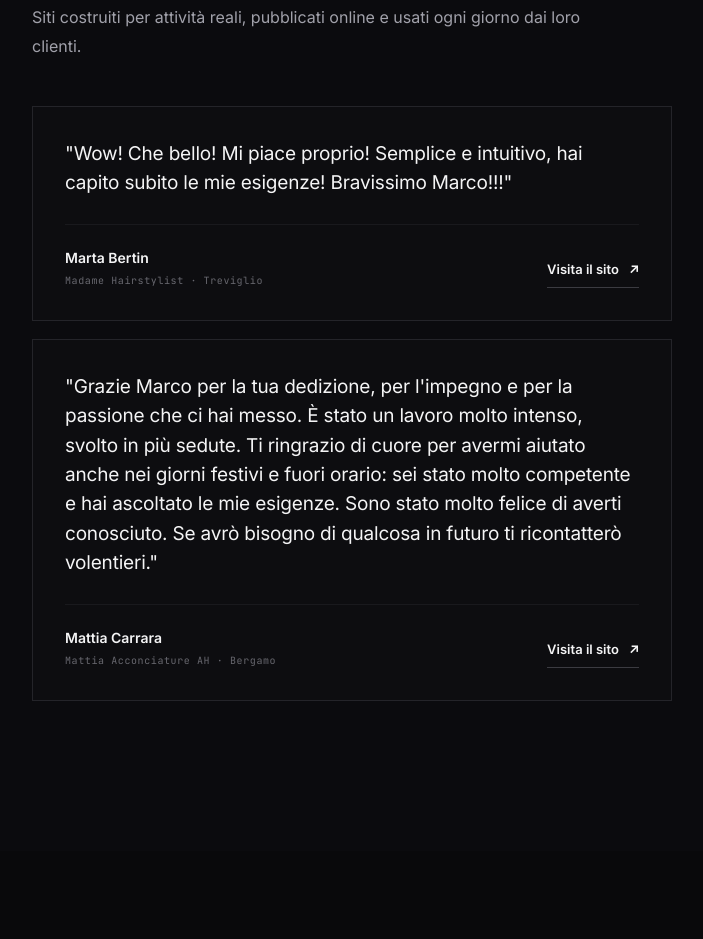
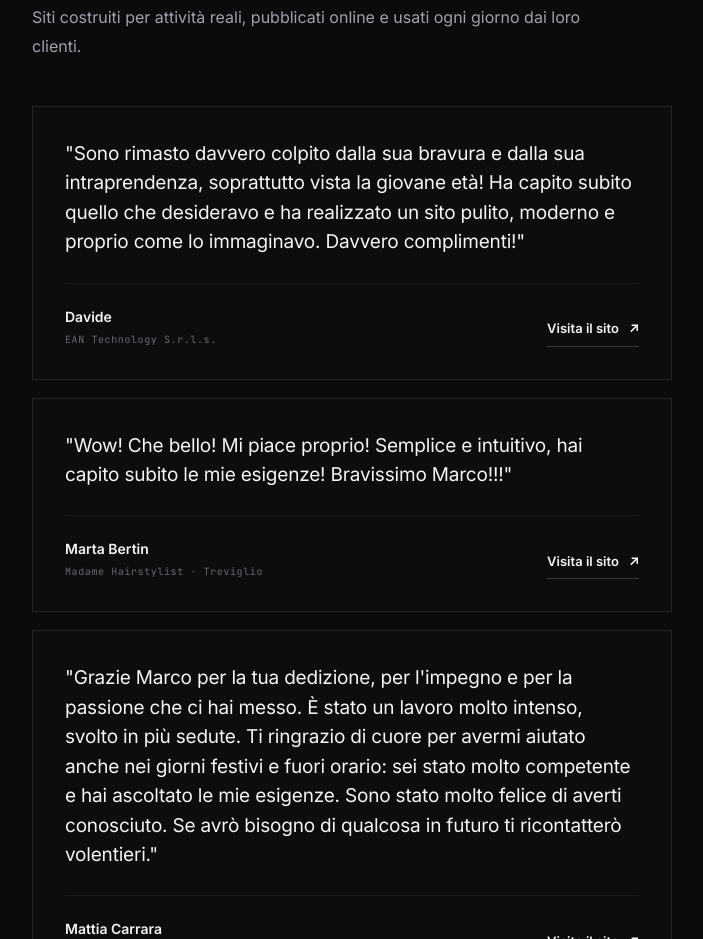
Before and after one commit to marco-pirola/marco-pirola-portfolio, a plain HTML site: page index.html in a window 1280 px wide. Shown: the part 3439-4378 px from the top of the page, without its empty margins (18-721 px from the left). Drawn offline with Linux system fonts and the light colour scheme.

Commit message:
Aggiunta testimonianza Davide

```diff
--- a/index.html
+++ b/index.html
@@ -251,6 +251,27 @@
 
           <div class="client-card">
             <blockquote class="client-quote">
+              "Sono rimasto davvero colpito dalla sua bravura e dalla sua
+              intraprendenza, soprattutto vista la giovane età! Ha capito
+              subito quello che desideravo e ha realizzato un sito pulito,
+              moderno e proprio come lo immaginavo. Davvero complimenti!"
+            </blockquote>
+
+            <div class="client-card-footer">
+              <div class="client-card-meta">
+                <span class="client-name">Davide</span>
+                <span class="client-business mono">EAN Technology S.r.l.s.</span>
+              </div>
+
+              <a class="text-link" href="https://eantechnology.it" target="_blank" rel="noopener noreferrer">
+                Visita il sito
+                <span>↗</span>
+              </a>
+            </div>
+          </div>
+
+          <div class="client-card">
+            <blockquote class="client-quote">
               "Wow! Che bello! Mi piace proprio! Semplice e intuitivo, hai
               capito subito le mie esigenze! Bravissimo Marco!!!"
             </blockquote>
```
